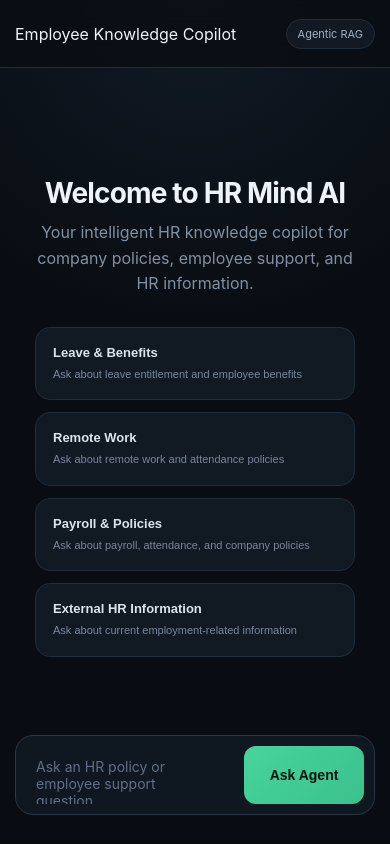
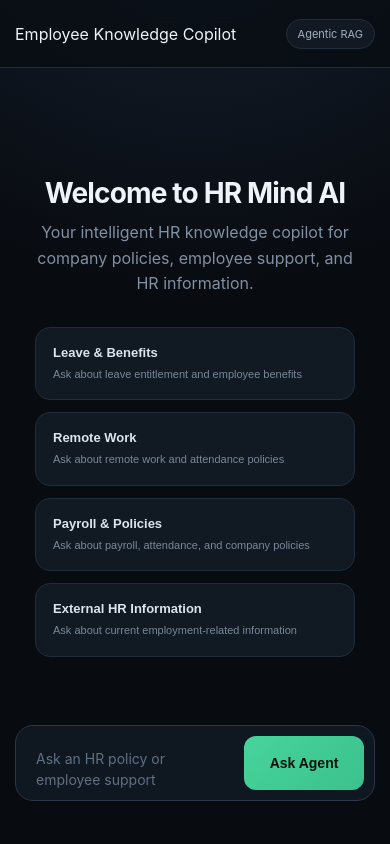
Before and after one commit to AshutoshShrivastava28/HR-Mind-AI, a FastAPI app: page / in a window 390 px wide. Run offline with FastAPI, Linux system fonts and the light colour scheme; some libraries are stand-ins or nearby versions.

Commit message:
UI Bugs Fixed

```diff
--- a/static/css/style.css
+++ b/static/css/style.css
@@ -22,7 +22,9 @@
 html,
 body {
   margin: 0;
-  min-height: 100%;
+
+  height: 100%;
+  overflow: hidden;
 }
 
 body {
@@ -49,7 +51,8 @@ body {
 /* ---------- APP SHELL ---------- */
 
 .shell {
-  min-height: 100vh;
+  height: 100vh;
+  min-height: 0;
   display: grid;
   grid-template-columns: 275px minmax(0, 1fr) 285px;
 }
@@ -173,11 +176,9 @@ body {
 
 .main {
   min-width: 0;
+  min-height: 0;
   display: flex;
   flex-direction: column;
-  background:
-    radial-gradient(circle at 50% 0%, rgba(30, 47, 65, 0.38), transparent 38%),
-    #090d13;
 }
 
 /* ---------- TOPBAR ---------- */
@@ -223,9 +224,26 @@ body {
 
 .chat-area {
   flex: 1;
-  padding: 38px clamp(28px, 7vw, 95px);
+  min-height: 0;
   overflow-y: auto;
-  scroll-behavior: smooth;
+  padding: 38px clamp(28px, 7vw, 95px) 28px;
+}
+
+.chat-area::-webkit-scrollbar {
+  width: 7px;
+}
+
+.chat-area::-webkit-scrollbar-track {
+  background: #080b10;
+}
+
+.chat-area::-webkit-scrollbar-thumb {
+  background: #263241;
+  border-radius: 10px;
+}
+
+.chat-area::-webkit-scrollbar-thumb:hover {
+  background: #344355;
 }
 
 .message {
@@ -429,7 +447,10 @@ body {
 
 .composer textarea {
   flex: 1;
+  height: 54px;
   min-height: 54px;
+  max-height: 110px;
+  overflow-y: auto;
   background: transparent;
   border: 0;
   outline: none;
@@ -437,7 +458,21 @@ body {
   color: #edf4fa;
   font: inherit;
   font-size: 14px;
+  line-height: 1.5;
   padding: 12px 10px;
+}
+
+.composer textarea::-webkit-scrollbar {
+  width: 6px;
+}
+
+.composer textarea::-webkit-scrollbar-track {
+  background: transparent;
+}
+
+.composer textarea::-webkit-scrollbar-thumb {
+  background: #2b3747;
+  border-radius: 8px;
 }
 
 .composer textarea::placeholder {
--- a/static/js/app.js
+++ b/static/js/app.js
@@ -44,9 +44,12 @@ function addMessage(role, text, source = "", citations = []) {
     </div>
   `
     : "";
-  wrap.innerHTML = `<div class="avatar">AI</div><div class="bubble">${formatText(text)}${source ? `<div class="answer-source">Source: ${escapeHtml(source)}</div>` : ""}${citeHtml}</div>`;
+  wrap.innerHTML = `<div class="avatar">AI</div><div class="bubble">${role === "user" ? escapeHtml(text).replace(/\n/g, "<br>") : formatText(text)}${source ? `<div class="answer-source">Source: ${escapeHtml(source)}</div>` : ""}${citeHtml}</div>`;
   chat.appendChild(wrap);
-  chat.scrollTop = chat.scrollHeight;
+  chat.scrollTo({
+    top: chat.scrollHeight,
+    behavior: "smooth",
+  });
 }
 function renderTrace(items = [], running = false) {
   trace.innerHTML = items.length
```
Also changed, not shown: app/rag/vectorstore.py (+25 -7 lines), data/audit.db.
